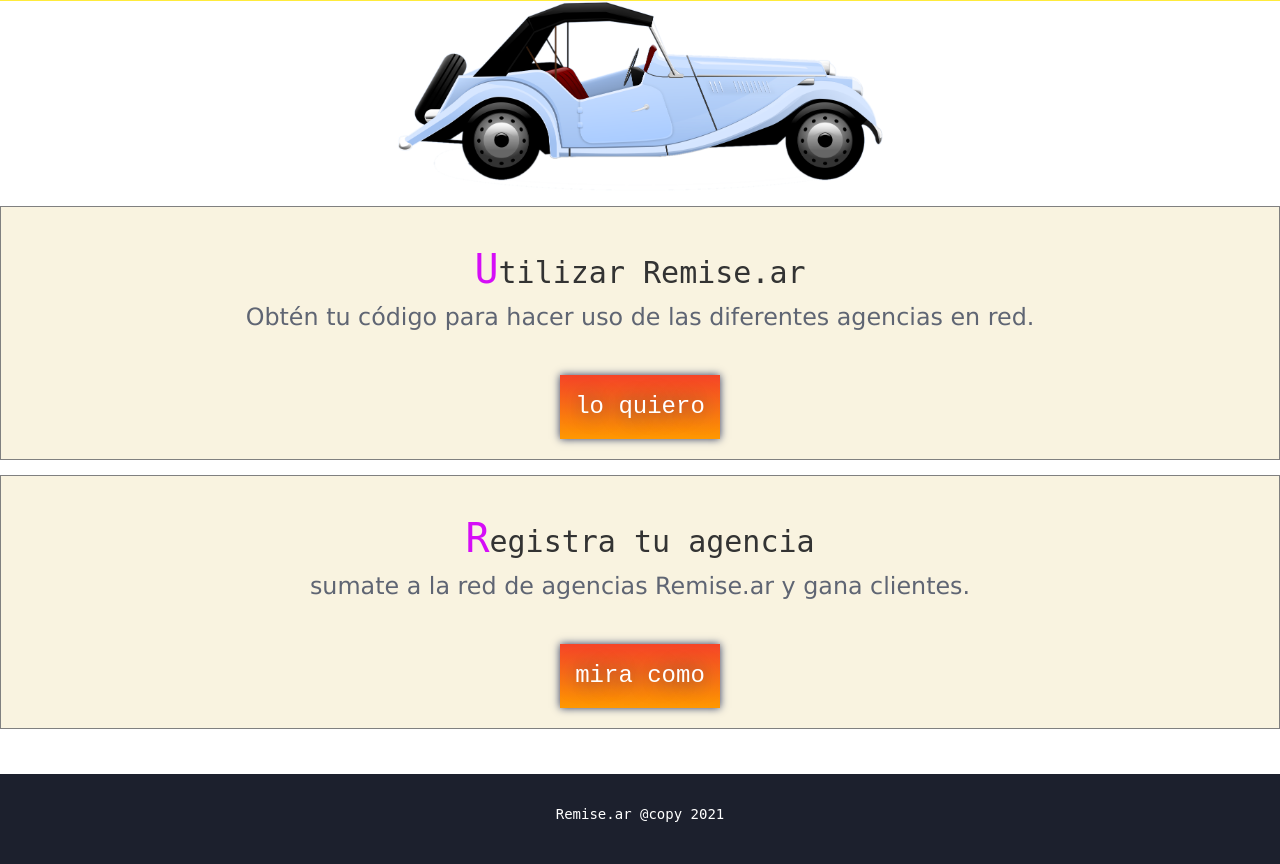
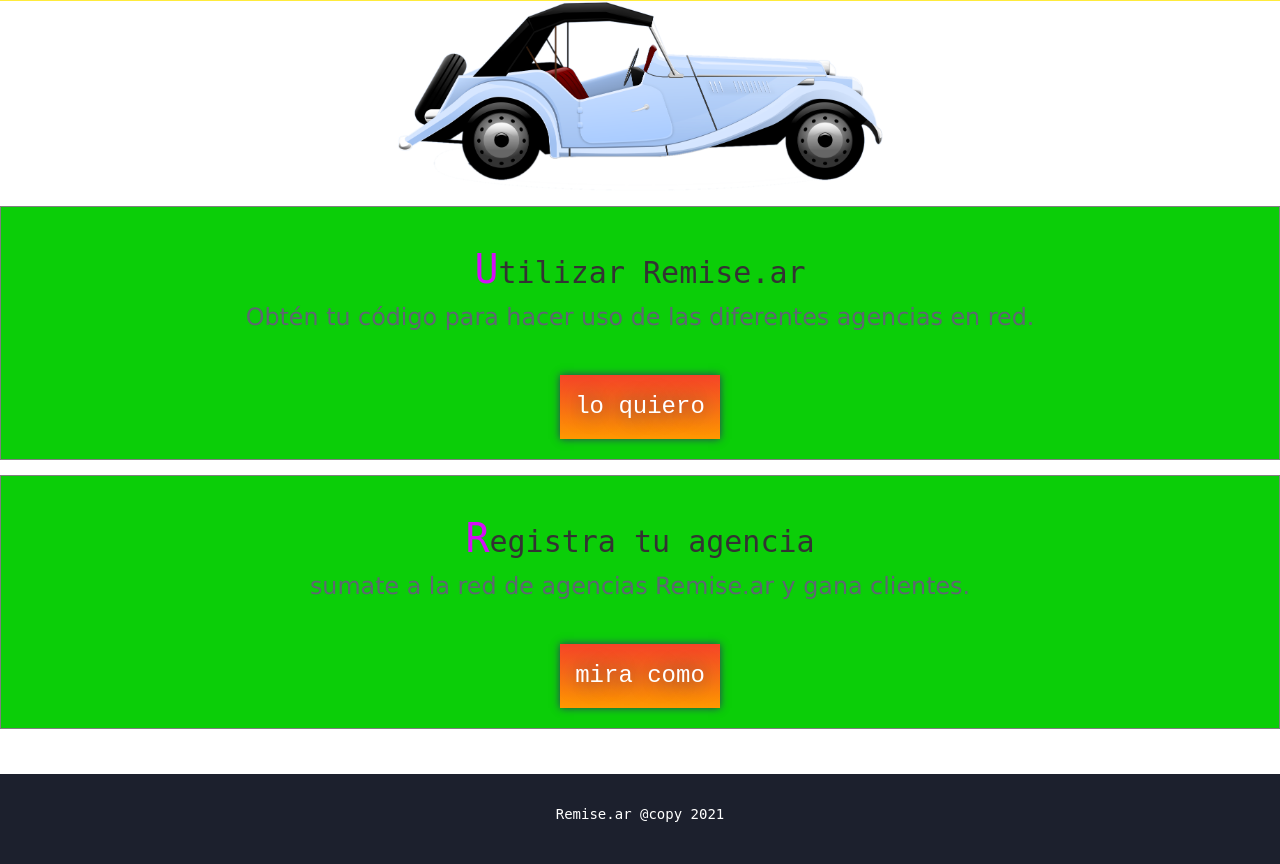
Before and after one commit to yourbeautyweb/newpwa, a PHP site: page /ajax/agencia/index.html in a window 1280 px wide. Shown: the part 267-1131 px from the top of the page. Run offline with PHP 8.4, Linux system fonts and the light colour scheme; some libraries are stand-ins or nearby versions.

Commit message:
Update style.css

```diff
--- a/agencia/css/style.css
+++ b/agencia/css/style.css
@@ -64,7 +64,7 @@
     margin:15px  auto;
     padding: 20px;
     border: 1px solid grey;
-    background: #f9f3e0;
+    background: #0bce08;
   }
   .header{
     background-color: #0e1531;
```
